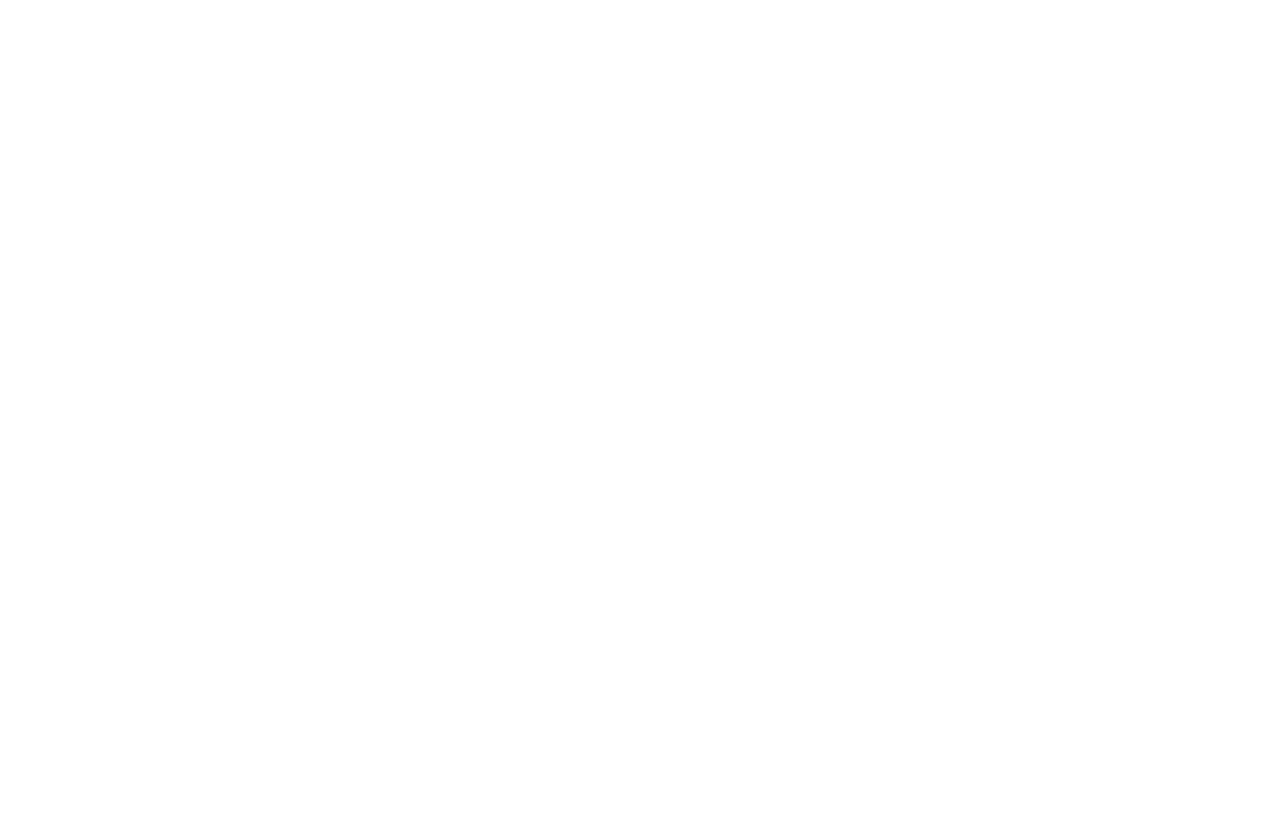
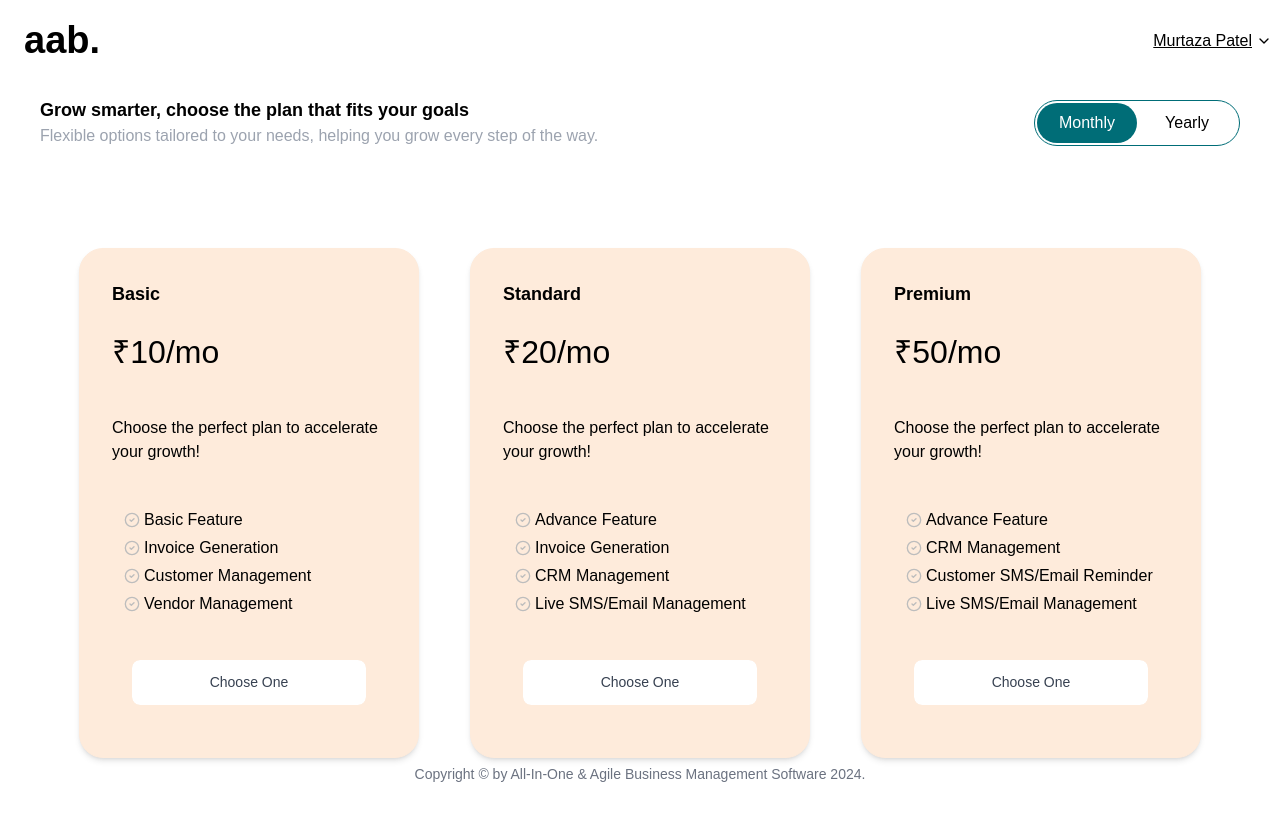
Before and after one commit to alanwarcs/BM_Frontend, a React (Create React App) app: page /Select-plan in a window 1280 px wide. Before the commit this address had no page. Shown: the top 820 px of the page. Built offline with nearby package versions, Linux system fonts and the light colour scheme.

Commit message:
Basic Updates in signup and setup method

```diff
--- a/src/App.js
+++ b/src/App.js
@@ -1,6 +1,8 @@
 import './App.css';
 import { BrowserRouter as Router, Routes, Route } from 'react-router-dom';
 import SignUp from './components/SignUp';
+import SignIn from './components/SignIn';
+import SelectPlan from './components/SelectPlan';
 import Setup from './components/Setup';
 
 function App() {
@@ -9,8 +11,9 @@
       <Router>
             <Routes>
                 <Route path="/signup" element={<SignUp />} />
+                <Route path="/signin" element={<SignIn />} />
                 <Route path="/setup" element={<Setup />} />
-                {/* Add more routes as needed */}
+                <Route path="/Select-plan" element={<SelectPlan />} />
             </Routes>
         </Router>
     </div>
--- a/src/components/SelectPlan.js
+++ b/src/components/SelectPlan.js
@@ -45,13 +45,13 @@
         )}
       </div>
       <form className='flex flex-col rounded-xl w-full p-5 text-left'>
-        <div className='flex flex-col md:flex-row items-center md:justify-between w-full'>
+        <div className='flex flex-col md:flex-row items-center md:justify-between w-full px-4'>
           <div className='text-center md:text-left'>
             <h3 className='text-[18px] font-semibold'>Grow smarter, choose the plan that fits your goals</h3>
             <p className='text-gray-400'>Flexible options tailored to your needs, helping you grow every step of the way.</p>
           </div>
           <div className='flex flex-row w-100 border border-customPrimary border-1 rounded-full p-[2px] max-h-[50px]'>
-            <label className={`flex w-[100px] p-2 text-center items-center justify-center cursor-pointer rounded-full ${planValidity === "monthly" ? "bg-customPrimary text-white" : "bg-transparent text-black"} transition-all duration-500`}>
+            <label className={`flex w-[100px] p-2 text-center items-center justify-center cursor-pointer rounded-full ${planValidity === "monthly" ? "bg-customPrimary text-white" : "bg-transparent text-black"}  transition-all duration-500`}>
               <p>Monthly</p>
               <input
                 type="radio"
@@ -62,7 +62,7 @@
                 className="hidden"
               />
             </label>
-            <label className={`flex w-[100px] p-2 text-center items-center justify-center cursor-pointer rounded-full ${planValidity === "yearly" ? "bg-customPrimary text-white" : "bg-transparent text-black"} transition-all duration-500`}>
+            <label className={`flex w-[100px] p-2 text-center items-center justify-center cursor-pointer rounded-full ${planValidity === "yearly" ? "bg-customPrimary text-white" : "bg-transparent text-black"} hover:bg-customSecondary hover:text-gray-950 transition-all duration-500`}>
               <input
                 type="radio"
                 name="planValidity"
@@ -82,13 +82,13 @@
               {plans
                 .filter((plan) => plan.duration === "30")
                 .map((plan, index) => (
-                  <div key={index} className='flex flex-col justify-between max-w-[340px] p-8 m-2 bg-transparent border border-customSecondary hover:bg-customPrimary text-black hover:text-white rounded-3xl shadow-md'>
-                    <h4 className='text-[18px] text-gray-400 font-semibold'>{plan.name}</h4>
+                  <div key={index} className='flex flex-col justify-between max-w-[340px] p-8 m-2 border border-customSecondary bg-customSecondary hover:bg-customPrimary text-black hover:text-white rounded-3xl shadow-md'>
+                    <h4 className='text-[18px] font-semibold'>{plan.name}</h4>
                     <span className='flex items-end'>
-                      <h2 className='text-[32px] my-5'>₹{plan.price}/yr</h2>
+                      <h2 className='text-[32px] my-5'>₹{plan.price}/mo</h2>
                     </span>
                     <p className='whitespace-normal my-5'>Choose the perfect plan to accelerate your growth!</p>
-                    <ul className='text-gray-400 py-5'>
+                    <ul className='py-5 px-2'>
                       {plan.features.map((feature, featureIndex) => (
                         <li key={featureIndex} className='flex items-center m-1'>
                           <svg xmlns="http://www.w3.org/2000/svg" className='me-2' width="16" height="16" viewBox="0 0 24 24" fill="none" stroke="#bdbdbd" strokeWidth="2" strokeLinecap="round" strokeLinejoin="round" class="lucide lucide-circle-check"><circle cx="12" cy="12" r="10" /><path d="m9 12 2 2 4-4" /></svg>
@@ -107,13 +107,13 @@
               {plans
                 .filter((plan) => plan.duration === "365")
                 .map((plan, index) => (
-                  <div key={index} className='flex flex-col justify-between max-w-[340px] p-8 m-2 bg-transparent border border-customSecondary hover:bg-customPrimary text-black hover:text-white rounded-3xl shadow-md'>
-                    <h4 className='text-[18px] text-gray-400 font-semibold'>{plan.name}</h4>
+                  <div key={index} className='flex flex-col justify-between max-w-[340px] p-8 m-2 border border-customSecondary bg-customSecondary hover:bg-customPrimary text-black hover:text-white rounded-3xl shadow-md'>
+                    <h4 className='text-[18px] font-semibold'>{plan.name}</h4>
                     <span className='flex items-end'>
                       <h2 className='text-[32px] my-5'>₹{plan.price}/yr</h2>
                     </span>
                     <p className='whitespace-normal my-5'>Choose the perfect plan to accelerate your growth!</p>
-                    <ul className='text-gray-400 py-5'>
+                    <ul className='py-5 px-2'>
                       {plan.features.map((feature, featureIndex) => (
                         <li key={featureIndex} className='flex items-center m-1'>
                           <svg xmlns="http://www.w3.org/2000/svg" className='me-2' width="16" height="16" viewBox="0 0 24 24" fill="none" stroke="#bdbdbd" stroke-width="2" stroke-linecap="round" stroke-linejoin="round" class="lucide lucide-circle-check"><circle cx="12" cy="12" r="10" /><path d="m9 12 2 2 4-4" /></svg>
--- a/src/components/Setup.js
+++ b/src/components/Setup.js
@@ -1,4 +1,5 @@
 import React, { useState, useEffect, useRef } from 'react';
+import { useNavigate } from 'react-router-dom';
 import TimezoneSelector from './TimezoneSelector';
 import CurrencySelector from './CurrencySelector';
 import axios from 'axios';
@@ -17,6 +18,8 @@
     const [gstin, setGstin] = useState('');
     const [errors, setErrors] = useState({});
     const hasFetchedData = useRef(false);
+
+    const navigate = useNavigate(); // Initialize the navigate function
 
     const toggleDropdown = () => setIsDropdownOpen(!isDropdownOpen);
 
@@ -113,7 +116,7 @@
             });
 
             if (response.data.message) {
-                alert(response.data.message);
+                navigate('/select-plan');
             }
         } catch (error) {
             alert(error.response?.data?.message || '500 - Internal server error.'); // Show error message from the server in an alert
--- a/src/components/SignUp.js
+++ b/src/components/SignUp.js
@@ -17,7 +17,6 @@
     });
 
     const navigate = useNavigate(); // Initialize the navigate function
-
 
     const handleChange = (e) => {
         setFormData({ ...formData, [e.target.name]: e.target.value });
@@ -125,7 +124,7 @@
                         <PhoneCodeSelector onPhoneChange={handlePhoneChange} />
                         {errors.phone && <span className='flex max-w-[350px] text-red-500 text-[14px] mx-2'>{errors.phone}</span>}
 
-                        <div className='w-[300px] md:w-[350px] py-3 px-4 m-2 rounded-lg outline outline-1 outline-customSecondary focus-within:outline-2 focus-within:outline-customSecondary text-gray-700 text-[14px]'>
+                        <div className='w-[250px] md:w-[350px] py-3 px-4 m-2 rounded-lg outline outline-1 outline-customSecondary focus-within:outline-2 focus-within:outline-customSecondary text-gray-700 text-[14px]'>
                             <input type={showPassword ? 'text' : 'password'} name="password" value={formData.password} onChange={handleChange} className='w-[80%] md:w-[88%] outline-none' placeholder='Password' />
                             <a href="/" onClick={togglePasswordVisibility} className='text-gray-800 hover:text-gray-500'>
                                 {showPassword ? 'Hide' : 'Show'}
```
